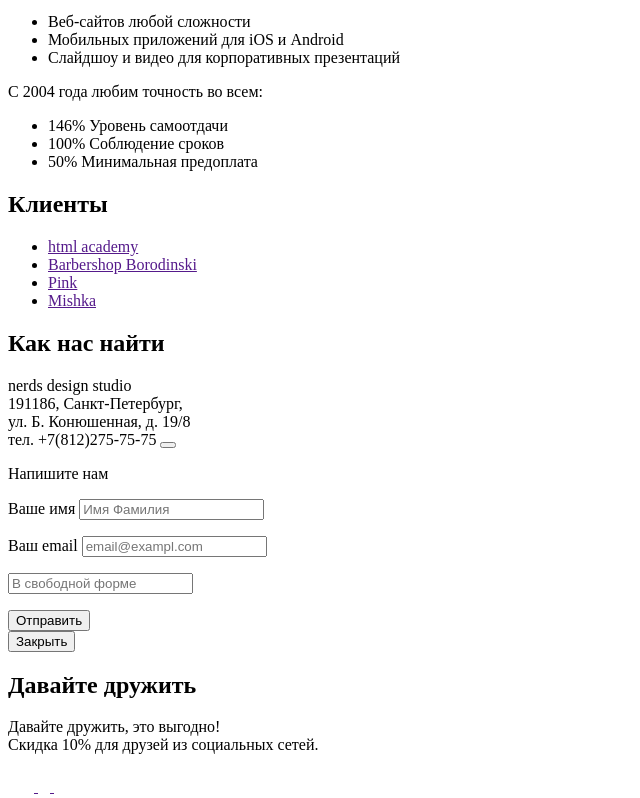
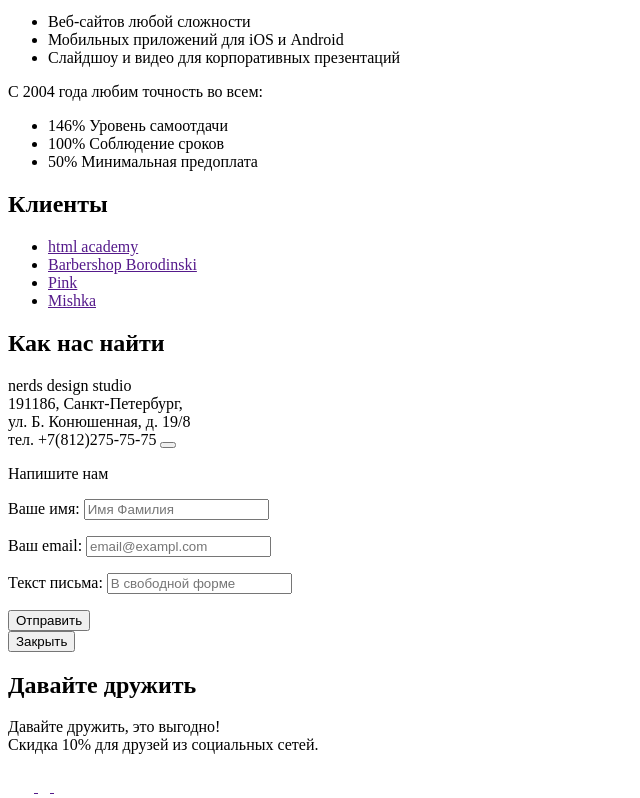
Before and after one commit to gryadunova/1498961-nerds-28, a plain HTML site: page index.html in a window 1280 px wide. Shown: the part 1501-2299 px from the top of the page, without its empty margins (0-640 px from the left). Drawn offline with Linux system fonts and the light colour scheme; files whose address does not match are found by name.

Commit message:
фильтр

```diff
--- a/index.html
+++ b/index.html
@@ -124,15 +124,15 @@
           <form action="https://echo.htmlacademy.ru" method="post">
           <p>Напишите нам</p>
           <p>
-          <label for="appointment-name">Ваше имя</label>
+          <label for="appointment-name">Ваше имя:</label>
           <input id="appointment-name" type="text" name="name" placeholder="Имя Фамилия">
           </p>
           <p>
-            <label for="appointment-email">Ваш email</label>
+            <label for="appointment-email">Ваш email:</label>
           <input id="appointment-email" type="email" name="email" placeholder="email@exampl.com">
           </p>
           <p>
-          <label for="appointment-text"></label>
+          <label for="appointment-text">Текст письма:</label>
           <input id="appointment-text" type="text" name="text" placeholder="В свободной форме">
           </p>
           <button type="submit">Отправить</button>
```
Also changed, not shown: catalog.html (+2 -2 lines).
